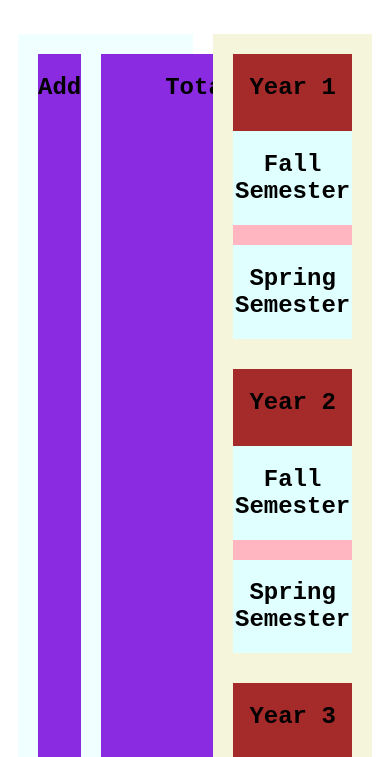
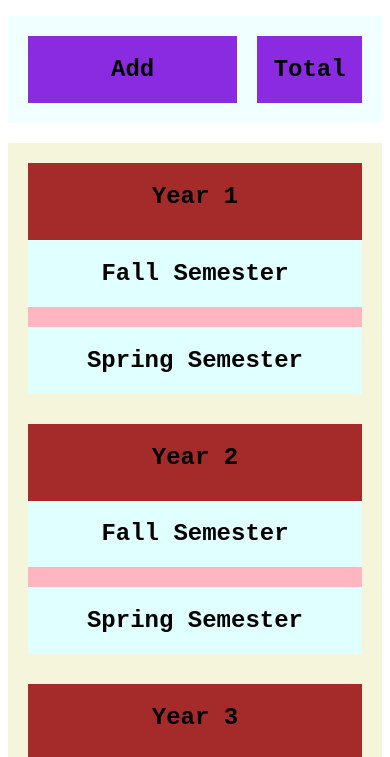
Before and after one commit to IIT-ITMD-443/CollegeSchedule, a plain HTML site: page src/index.html in a window 390 px wide. Shown: the part 129-886 px from the top of the page. Drawn offline with Linux system fonts and the light colour scheme; a script that the page names is missing.

Commit message:
fixing mobile design

```diff
--- a/src/index.html
+++ b/src/index.html
@@ -2,6 +2,7 @@
 <html lang="en">
 	<head>
 		<meta charset="UTF-8">
+		<meta name="viewport" content="width=device-width, initial-scale=1.0">
 		<title>CollegeSchedule</title>
 		<link rel="stylesheet" href="style.css">
     	<script src="script.js"></script>
--- a/src/style.css
+++ b/src/style.css
@@ -72,22 +72,24 @@ main{
 
 @media (max-width: 1024px) {
     .semesters{
-    display: flex;
         flex-direction: column;
-    gap: 20px;
-    background-color: lightpink;
     }
 }
 
 @media (max-width: 480px) {
-  main {
-    padding: 10px;
-  }
-  .semesters{
+    .container{
         flex-direction: column;
     }
+
     .left{
         flex-direction: row;
     }
+    .box-add{
+        flex: 2;
+    }
+
+    .box-total{
+        flex: 1;
+    }
 
 }
```
Lines whose indentation alone changed are shown as unchanged.
